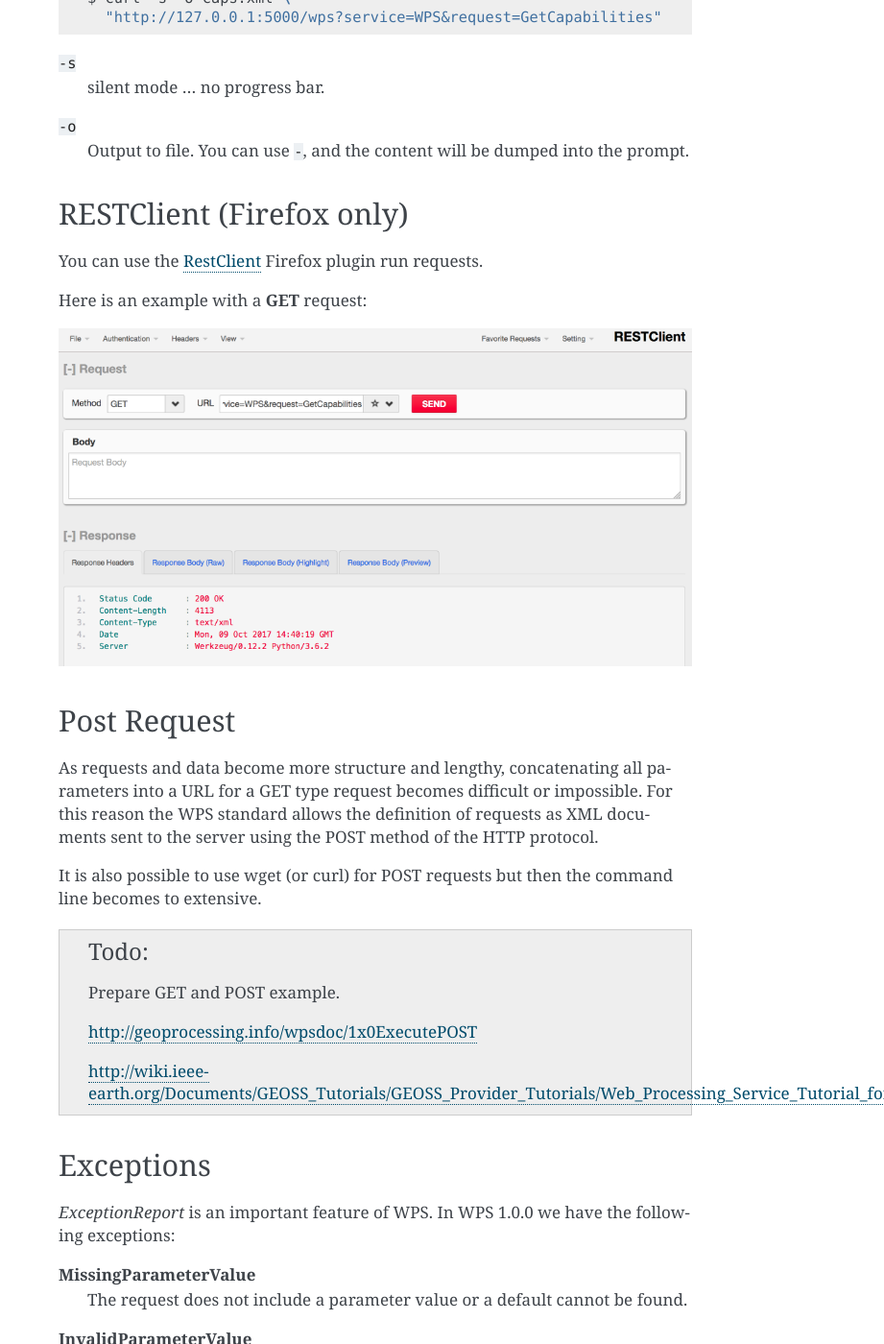
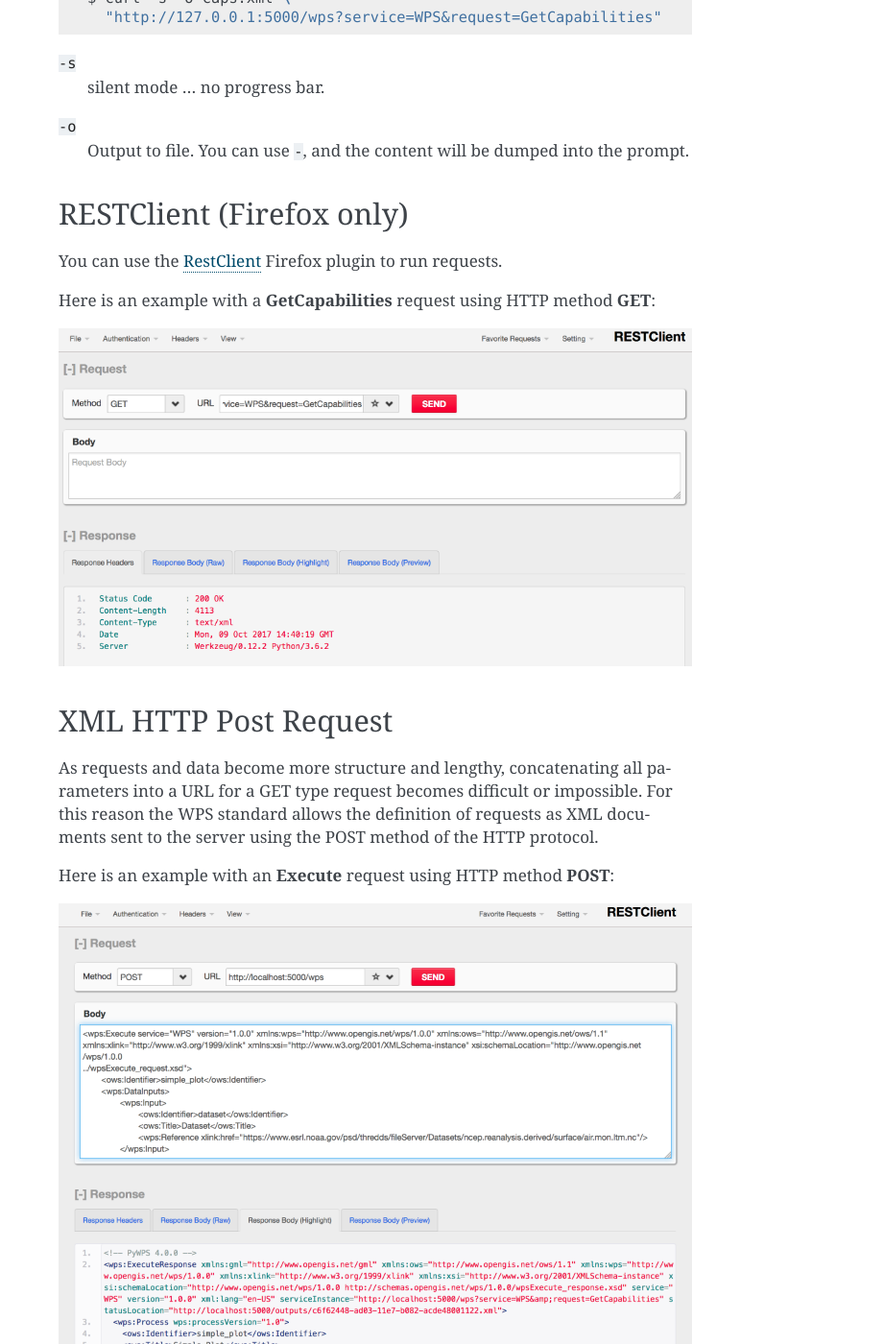
Before and after one commit to bird-house/birdhouse-workshop, a Sphinx documentation site: the page built from docs/source/pywps/testing.rst, in a window 1280 px wide and 1400 px high, scrolled down 1135 px. Shown: the whole window at 96% size, without its empty margins (359-1280 px from the left). Built offline with Sphinx 7.4.7, drawn with Linux system fonts in a browser that asks for light colours; some of the changed text lies outside the part shown.

Commit message:
added rest-client with post

```diff
--- a/docs/source/pywps/testing.rst
+++ b/docs/source/pywps/testing.rst
@@ -62,30 +62,25 @@ Similar to *wget* you can also use *curl* to retrieve the *GetCapabilities* XML
 RESTClient (Firefox only)
 -------------------------
 
-You can use the `RestClient`_ Firefox plugin run requests.
+You can use the `RestClient`_ Firefox plugin to run requests.
 
-Here is an example with a **GET** request:
+Here is an example with a **GetCapabilities** request using HTTP method **GET**:
 
 .. image:: ../_static/rest-client-get.png
 
-Post Request
-------------
+XML HTTP Post Request
+---------------------
 
 As requests and data become more structure and lengthy, concatenating all
 parameters into a URL for a GET type request becomes difficult or impossible.
 For this reason the WPS standard allows the definition of requests as XML documents
 sent to the server using the POST method of the HTTP protocol.
 
-It is also possible to use wget (or curl) for POST requests but then the
-command line becomes to extensive.
+Here is an example with an **Execute** request using HTTP method **POST**:
 
-.. todo::
+.. image:: ../_static/rest-client-post.png
 
-  Prepare GET and POST example.
-
-  http://geoprocessing.info/wpsdoc/1x0ExecutePOST
-
-  http://wiki.ieee-earth.org/Documents/GEOSS_Tutorials/GEOSS_Provider_Tutorials/Web_Processing_Service_Tutorial_for_GEOSS_Providers/Section_2%3a_Introduction_to_WPS
+It is also possible to use curl (or wget) for POST requests:
 
 
 
```
Also changed, not shown: other parts of docs/source/pywps/testing.rst (+2 -0 lines), docs/source/_static/rest-client-post.png (added).
